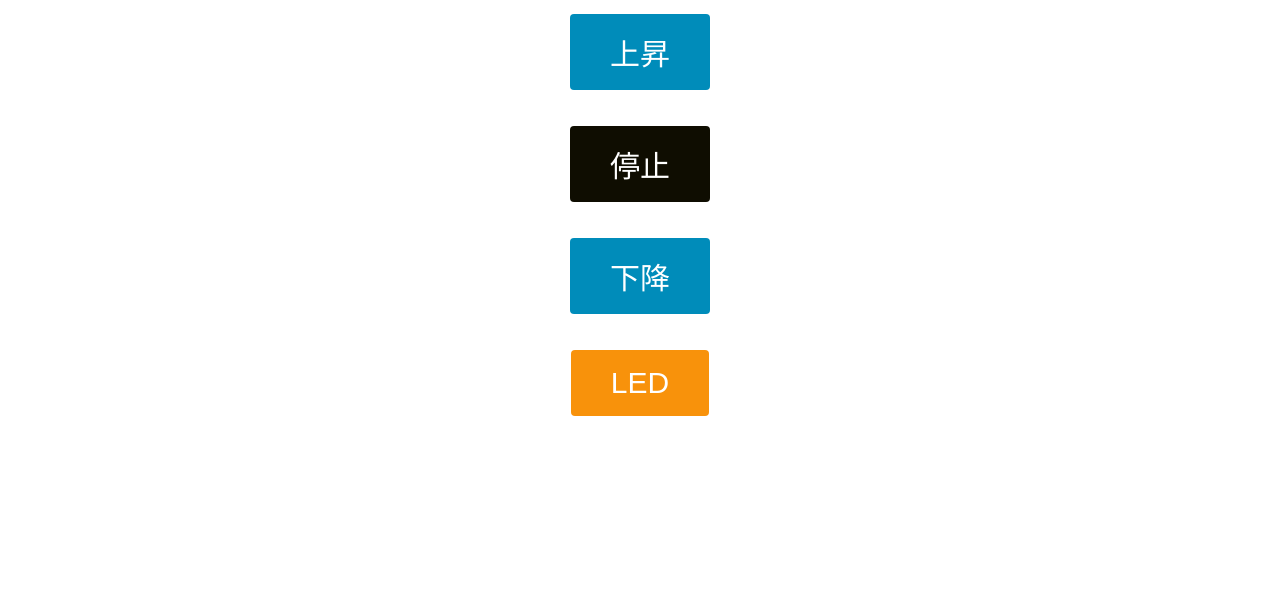
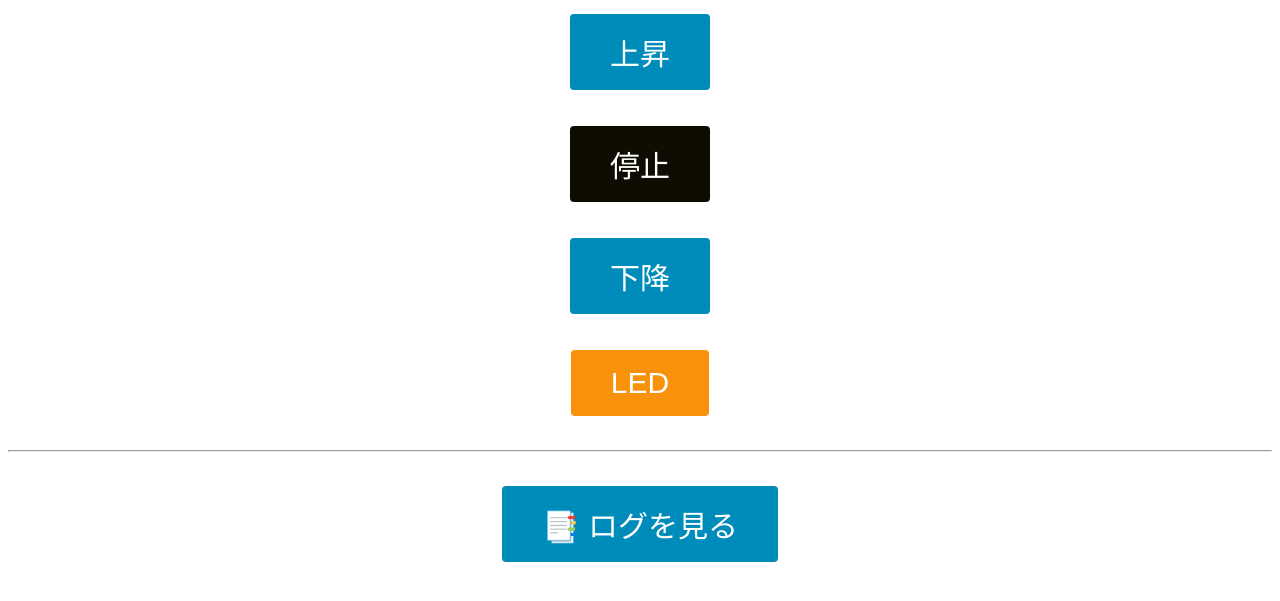
Before and after one commit to Aki-R/garage_shutter, a plain HTML site: page data/index.html in a window 1280 px wide. Shown: the part 197-798 px from the top of the page. Drawn offline with Linux system fonts and the light colour scheme.

Commit message:
パスワード認証機能とログ機能の追加

```diff
--- a/data/index.html
+++ b/data/index.html
@@ -9,10 +9,15 @@
 </head>
 <body>
   <h1>北寺尾ガレージシャッターボタン</h1>
+
   <p>照明リレー　ポジション: <strong> %STATE%</strong></p>
   <p><a href="/up"><button class="button">上昇</button></a></p>
   <p><a href="/stop"><button class="button button2">停止</button></a></p>
   <p><a href="/down"><button class="button">下降</button></a></p>
   <p><a href="/led"><button class="button button3">LED</button></a></p>
+
+  <!-- ✅ ログページへのリンクを一番下に追加 -->
+  <hr style="margin-top:30px;">
+  <p><a href="/logs"><button class="button button4">📑 ログを見る</button></a></p>
 </body>
 </html>
```
Also changed, not shown: 1 other file.
